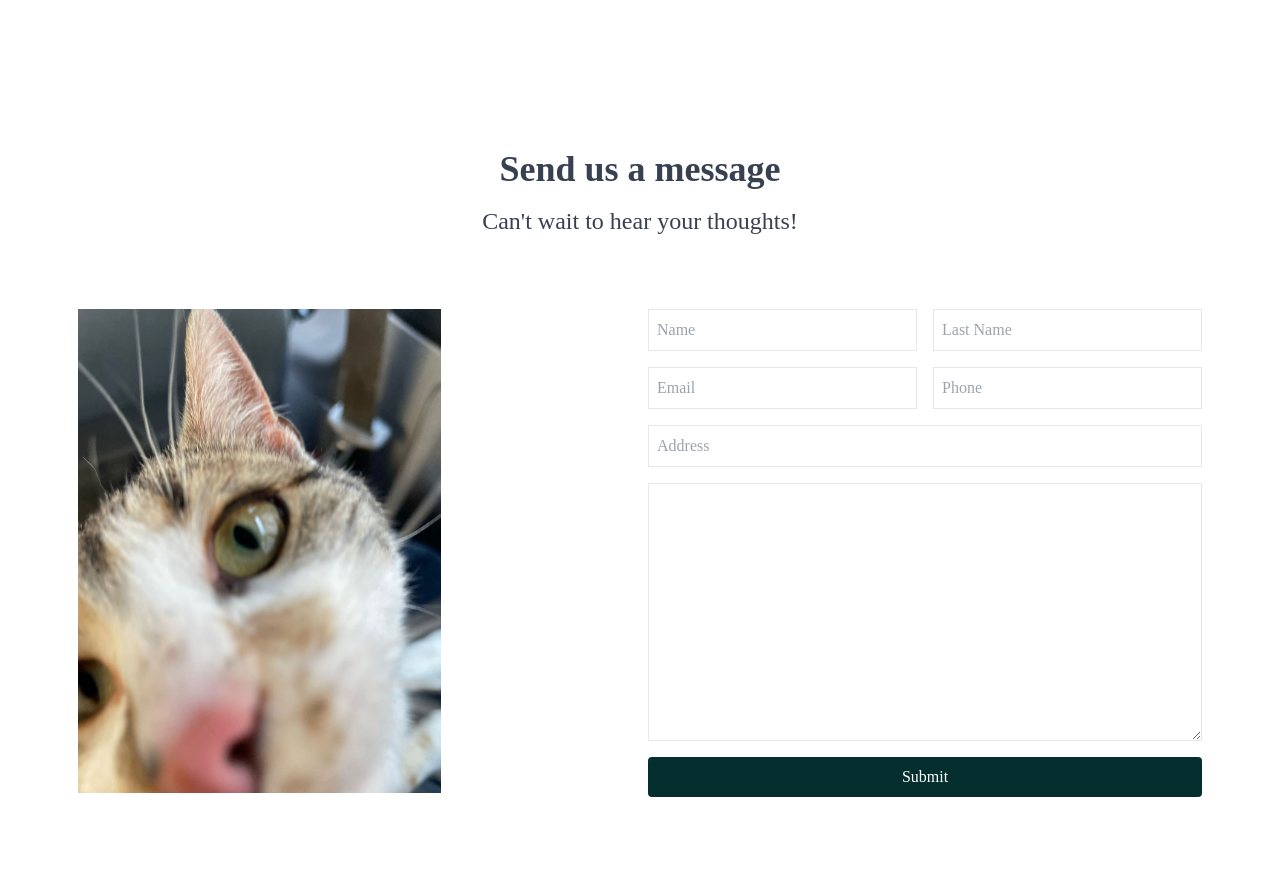
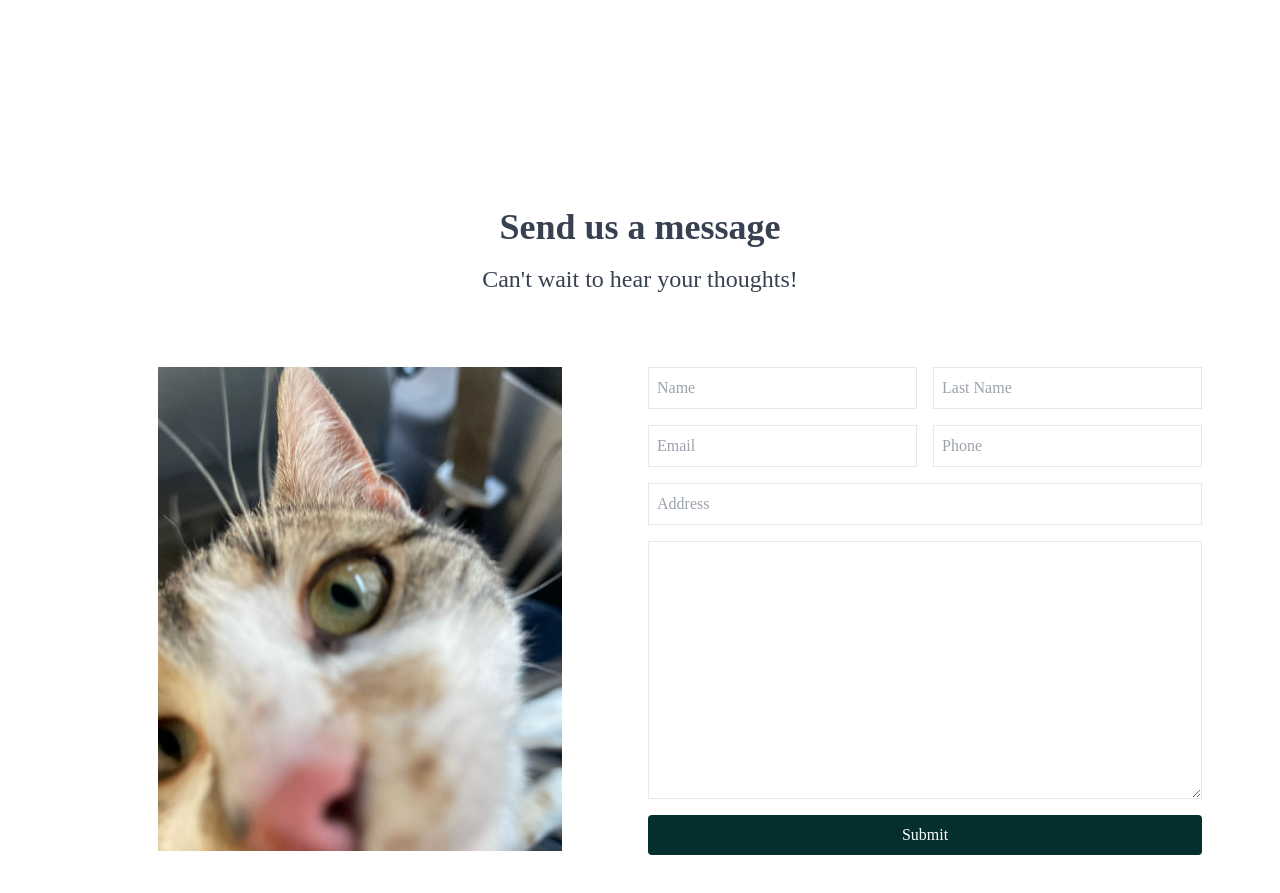
Before and after one commit to demetgas/react-tailwind-project, a React (Create React App) app in the folder tailwind-app/: page / in a window 1280 px wide. Shown: the part 900-1793 px from the top of the page. Built offline with nearby package versions, Linux system fonts and the light colour scheme.

Commit message:
Update Message.jsx

```diff
--- a/tailwind-app/src/components/Message.jsx
+++ b/tailwind-app/src/components/Message.jsx
@@ -2,18 +2,18 @@ import React from "react";
 import cat from "../assets/f2.jpeg";
 export const Message = () => {
   return (
-    <div className="max-w-[1140px] m-auto w-full mt-48">
+    <div className="max-w-[1140px] m-auto w-full mt-[250px] ">
       <h2 className="text-center text-gray-700 p-4 font-bold text-4xl">
         Send us a message
       </h2>
       <p className="text-center text-gray-700 text-2xl">
         Can't wait to hear your thoughts!
       </p>
-      <div className="grid md:grid-cols-2 mt-16">
+      <div className="grid md:grid-cols-2 mt-16 ">
         <img
           src={cat}
           alt="/"
-          className=" md:h-full  p-2 max-h-[500px] h-[200px]"
+          className=" md:h-full  p-2 max-h-[500px] h-[200px] ml-20 w-[420px]"
         />
         <form>
           <div className="grid grid-cols-2 ">
```
